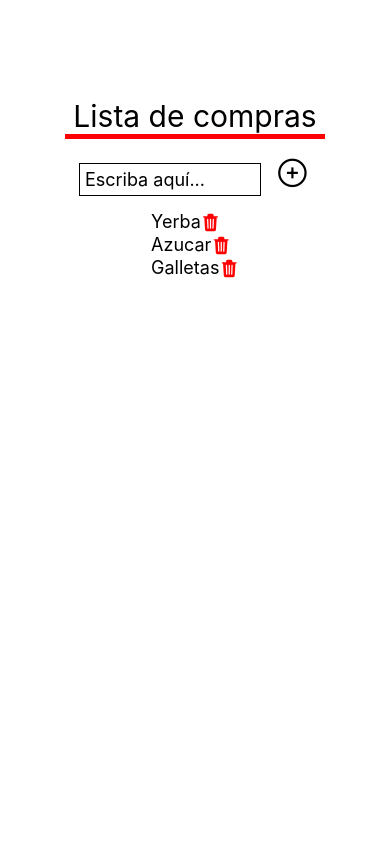
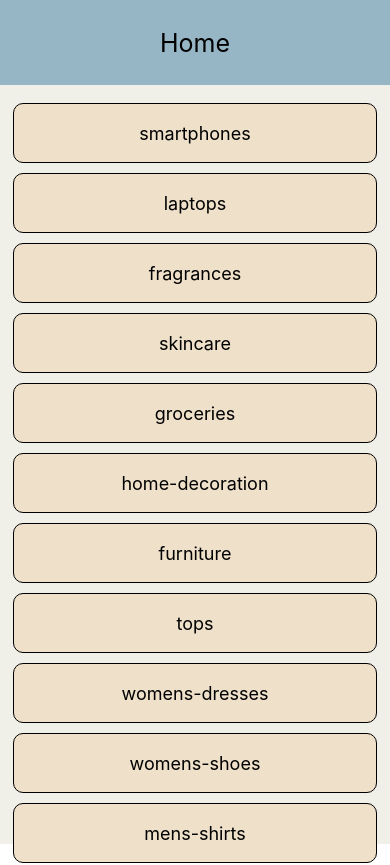
Before and after one commit to felipearias94/coder-ecommerce, a React Native app: screen / in a window 390 px wide. Shown: the top 865 px of the page. Before the commit the page ends 844 px from the top, so only its background shows below. Built offline with nearby package versions, Linux system fonts and the light colour scheme.

Commit message:
categories listed

```diff
--- a/App.js
+++ b/App.js
@@ -1,85 +1,16 @@
 import { StatusBar } from 'expo-status-bar';
 import { useState } from 'react';
-import {
-  FlatList,
-  Modal,
-  Pressable,
-  StyleSheet,
-  Text,
-  View,
-} from 'react-native';
-import AddItem from './src/AddItem';
-import ListItem from './src/ListItem';
-import CustomModal from './CustomModal';
+import { SafeAreaView, StyleSheet, View } from 'react-native';
+import { colors } from './src/theme/colors';
+import Home from './src/screens/Home';
 
 export default function App() {
-  const initialState = [
-    { id: 1, name: 'Yerba' },
-    { id: 2, name: 'Azucar' },
-    { id: 3, name: 'Galletas' },
-  ];
-
-  const [newItem, setNewItem] = useState('');
-  const [list, setList] = useState(initialState);
-  const [isModalVisible, setIsModalVisible] = useState(false);
-  const [selectedItemId, setSelectedItemId] = useState(null);
-
-  const addItem = () => {
-    list.push({
-      id: Math.random(),
-      name: newItem,
-    });
-
-    setList(list);
-    setNewItem('');
-  };
-
-  const removeItem = () => {
-    const filteredList = list.filter((item) => item.id !== selectedItemId);
-    setList(filteredList);
-    setIsModalVisible(false);
-  };
-
-  const showRemoveModal = (itemId) => {
-    setIsModalVisible(true);
-    setSelectedItemId(itemId);
-  };
-
   return (
-    <View style={styles.container}>
-      <CustomModal
-        visible={isModalVisible}
-        text={'¿Estas seguro que deseas eliminar la lista?'}
-        setModalVisible={setIsModalVisible}
-        action={removeItem}
-        actionText={'Si'}
-        closeText={'No'}
-      />
-      <Text style={styles.mainTitle}> Lista de compras </Text>
-      <AddItem text={newItem} setText={setNewItem} addItem={addItem} />
-      <FlatList
-        data={list}
-        keyExtractor={(item) => item.id}
-        renderItem={({ item }) => (
-          <ListItem item={item} removeItem={showRemoveModal} />
-        )}
-      />
-      <StatusBar style='auto' />
-    </View>
+    <SafeAreaView style={{ flex: 1, backgroundColor: colors.white }}>
+      <StatusBar backgroundColor={colors.heavyBlue} />
+      <Home />
+    </SafeAreaView>
   );
 }
 
-const styles = StyleSheet.create({
-  container: {
-    flex: 1,
-    alignItems: 'center',
-    justifyContent: 'center',
-    marginTop: '20%',
-  },
-  mainTitle: {
-    marginTop: 20,
-    fontSize: 30,
-    borderBottomColor: 'red',
-    borderBottomWidth: 5,
-  },
-});
+const styles = StyleSheet.create({});
--- a/src/AddItem.jsx
+++ b/src/components/AddItem.jsx
@@ -24,17 +24,20 @@ const styles = StyleSheet.create({
   input: {
     padding: 5,
     fontSize: 18,
-    width: 180,
+    height: 60,
   },
   inputContainer: {
     marginTop: 20,
     borderColor: '#000000',
     borderWidth: 1,
+    borderRadius: 5,
+    width: '77%',
   },
   buttonContainer: {
     flexDirection: 'row',
     alignItems: 'baseline',
     marginBottom: 15,
+    alignItems: 'center',
   },
   button: {
     marginTop: 15,
--- /dev/null
+++ b/src/components/Header.jsx
@@ -0,0 +1,27 @@
+import { View, Text, StyleSheet } from 'react-native';
+import React from 'react';
+import { colors } from '../theme/colors';
+
+const Header = ({ title = 'Home' }) => {
+  return (
+    <View style={styles.container}>
+      <Text style={styles.title}>{title}</Text>
+    </View>
+  );
+};
+
+export default Header;
+const styles = StyleSheet.create({
+  container: {
+    height: 85,
+    width: '100%',
+    alignItems: 'center',
+    justifyContent: 'center',
+    backgroundColor: colors.heavyBlue,
+  },
+  title: {
+    fontSize: 25,
+    marginVertical: 10,
+    color: colors.black,
+  },
+});
--- a/src/ListItem.jsx
+++ b/src/components/ListItem.jsx
@@ -1,6 +1,7 @@
 import { Pressable, StyleSheet, Text, View } from 'react-native';
 import Ionicons from '@expo/vector-icons/Ionicons';
 import React from 'react';
+import { colors } from '../theme/colors';
 
 export default function ListItem({ item, removeItem }) {
   return (
@@ -14,7 +15,7 @@ export default function ListItem({ item, removeItem }) {
             <Ionicons
               style={styles.button}
               name='trash'
-              size={20}
+              size={30}
               onPress={() => removeItem(item.id)}
             />
           </Pressable>
@@ -28,11 +29,16 @@ const styles = StyleSheet.create({
   container: {
     flex: 1,
     flexDirection: 'row',
+    height: 60,
+    backgroundColor: colors.lightBeige,
+    borderWidth: 1,
+    borderRadius: 5,
+    marginVertical: 5,
+    justifyContent: 'space-between',
+    alignItems: 'center',
+    paddingHorizontal: 13,
   },
   text: {
     fontSize: 18,
   },
-  button: {
-    color: 'red',
-  },
 });
--- /dev/null
+++ b/src/components/categories/CategoriesList.jsx
@@ -0,0 +1,25 @@
+import { FlatList, StyleSheet, Text, View } from 'react-native';
+import React from 'react';
+import CategoryItem from './CategoryItem';
+import { categories } from '../../data/categories';
+import { colors } from '../../theme/colors';
+
+const CategoriesList = () => {
+  return (
+    <View style={styles.container}>
+      <FlatList
+        data={categories}
+        keyExtractor={(key) => key}
+        renderItem={(item) => <CategoryItem item={item} />}
+      />
+    </View>
+  );
+};
+
+export default CategoriesList;
+
+const styles = StyleSheet.create({
+  container: {
+    width: '100%',
+  },
+});
--- /dev/null
+++ b/src/components/categories/CategoryItem.jsx
@@ -0,0 +1,30 @@
+import { StyleSheet, Text, View } from 'react-native';
+import React from 'react';
+import { colors } from '../../theme/colors';
+
+const CategoryItem = ({ item }) => {
+  console.log(item);
+  return (
+    <View style={styles.container}>
+      <Text style={styles.text}>{item.item}</Text>
+    </View>
+  );
+};
+
+export default CategoryItem;
+
+const styles = StyleSheet.create({
+  container: {
+    height: 60,
+    alignItems: 'center',
+    justifyContent: 'center',
+    backgroundColor: colors.lightBeige,
+    borderRadius: 10,
+    borderWidth: 1,
+    borderColor: colors.black,
+    marginVertical: 5,
+  },
+  text: {
+    fontSize: 18,
+  },
+});
--- /dev/null
+++ b/src/data/categories.js
@@ -0,0 +1,22 @@
+export const categories = [
+  'smartphones',
+  'laptops',
+  'fragrances',
+  'skincare',
+  'groceries',
+  'home-decoration',
+  'furniture',
+  'tops',
+  'womens-dresses',
+  'womens-shoes',
+  'mens-shirts',
+  'mens-shoes',
+  'mens-watches',
+  'womens-watches',
+  'womens-bags',
+  'womens-jewellery',
+  'sunglasses',
+  'automotive',
+  'motorcycle',
+  'lighting',
+];
--- /dev/null
+++ b/src/screens/Home.jsx
@@ -0,0 +1,24 @@
+import { StyleSheet, Text, View } from 'react-native';
+import React from 'react';
+import Header from '../components/Header';
+import CategoriesList from '../components/categories/CategoriesList';
+
+const Home = () => {
+  return (
+    <>
+      <Header />
+      <View style={styles.container}>
+        <CategoriesList />
+      </View>
+    </>
+  );
+};
+
+export default Home;
+
+const styles = StyleSheet.create({
+  container: {
+    flex: 1,
+    padding: 13,
+  },
+});
--- /dev/null
+++ b/src/theme/colors.js
@@ -0,0 +1,7 @@
+export const colors = {
+  heavyBlue: '#96B6C5',
+  mediumGray: '#ADC4CE',
+  lightBeige: '#EEE0C9',
+  white: '#F1F0E8',
+  black: '#000000',
+};
```
Also changed, not shown: src/CustomModal.jsx (deleted, +0 -12 lines), src/components/shared/CustomModal.jsx (renamed from CustomModal.jsx).
